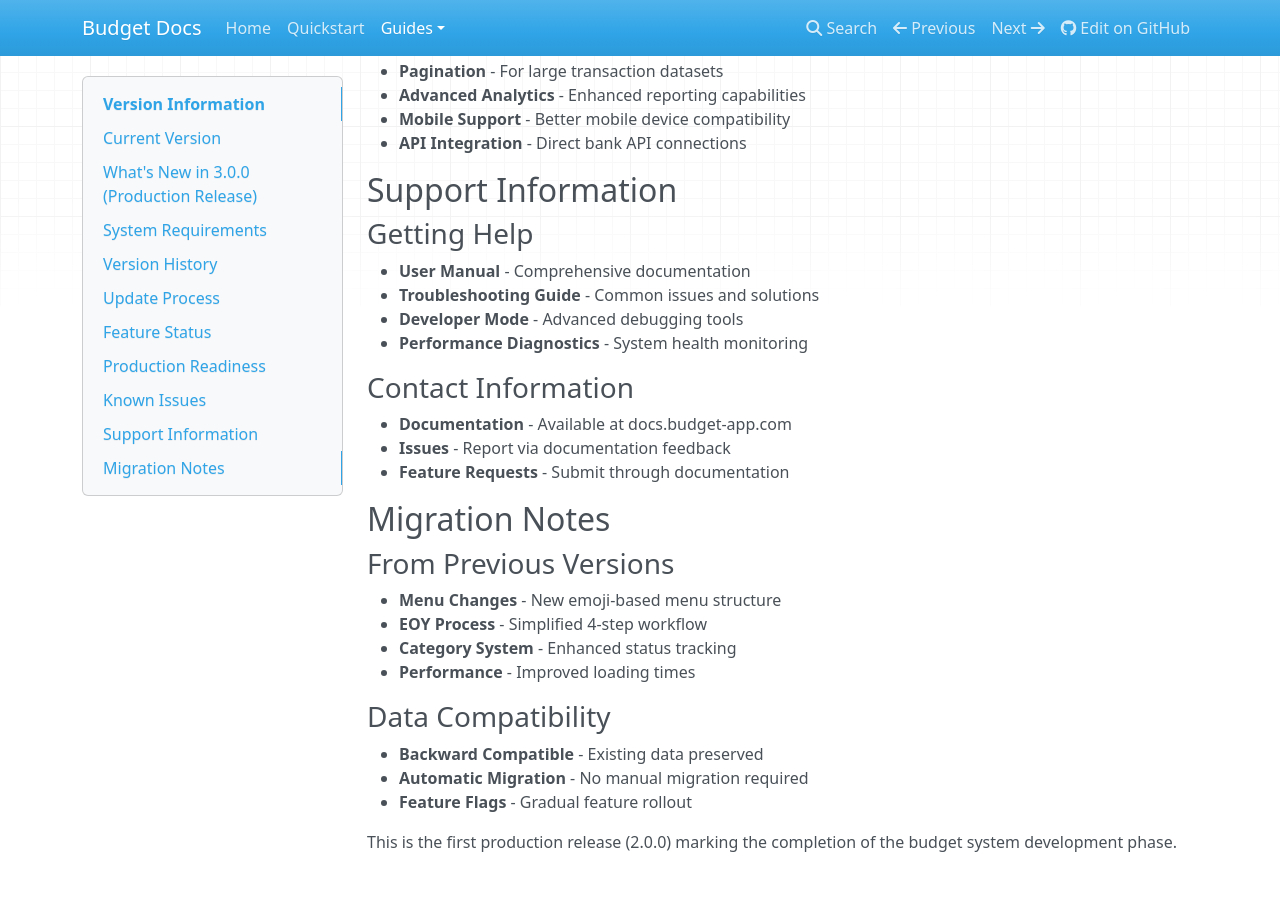
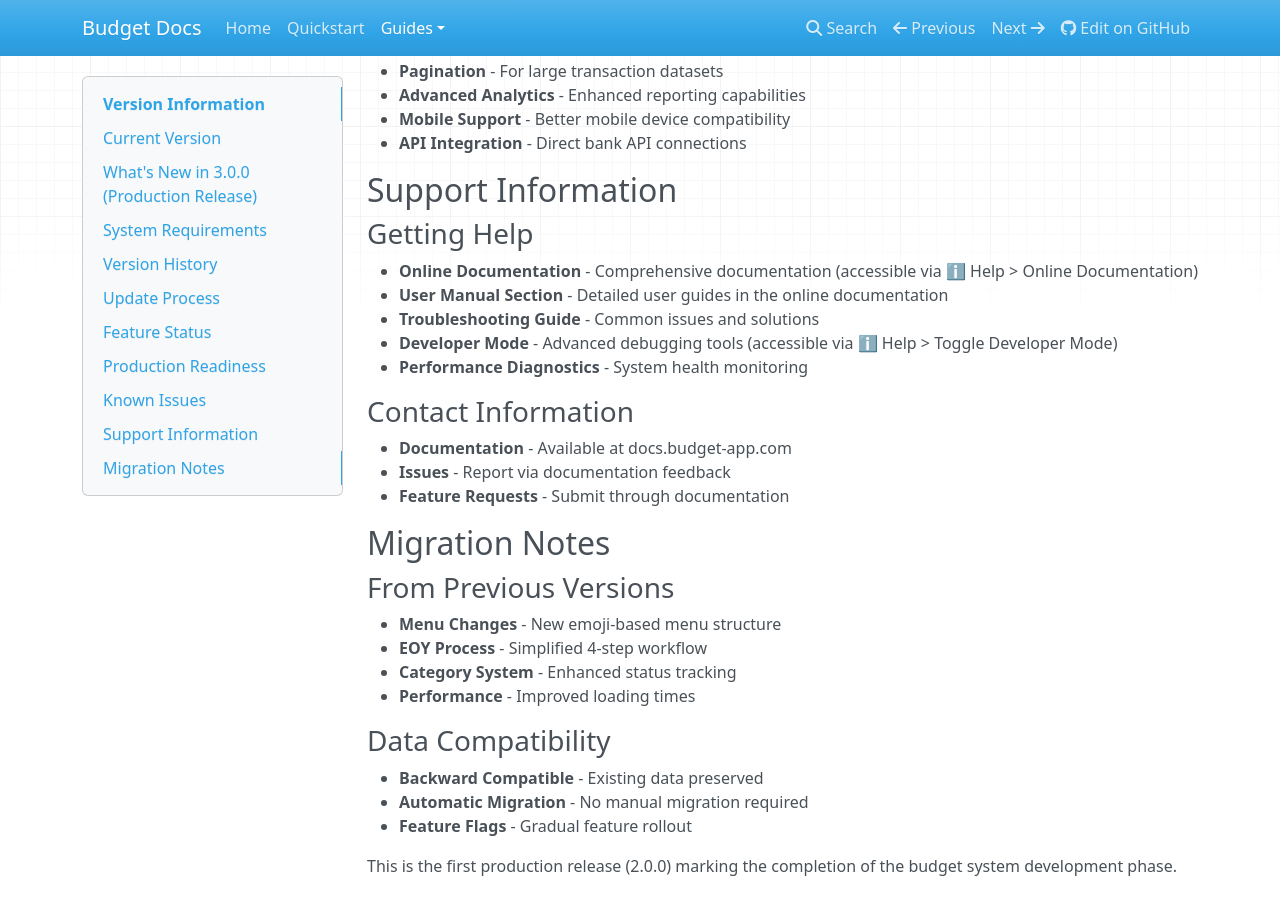
Before and after one commit to griadooss/budget-docs, an MkDocs documentation site: the page built from docs/guides/system/version.md, in a window 1280 px wide and 900 px high, scrolled down 3026 px. Built offline with MkDocs 1.6.1, drawn with Linux system fonts in a browser that asks for light colours; nearby versions of some CDN libraries.

Commit message:
Fix incorrect User Manual menu reference
- Remove non-existent 'User Manual' menu item from quickstart guide
- Clarify that User Manual exists as documentation section, not menu item
- Update version.md to distinguish between menu items and documentation sections
- Correct help menu references to match actual implementation:
  - Online Documentation (menu item)
  - About (Version Info) (menu item)
  - Toggle Developer Mode (menu item)
- User Manual is a section within online documentation, not a separate menu

```diff
--- a/docs/guides/system/version.md
+++ b/docs/guides/system/version.md
@@ -168,9 +168,10 @@ description: 'Current version and update information'
 ## Support Information
 
 ### Getting Help
-- **User Manual** - Comprehensive documentation
+- **Online Documentation** - Comprehensive documentation (accessible via ℹ️ Help > Online Documentation)
+- **User Manual Section** - Detailed user guides in the online documentation
 - **Troubleshooting Guide** - Common issues and solutions
-- **Developer Mode** - Advanced debugging tools
+- **Developer Mode** - Advanced debugging tools (accessible via ℹ️ Help > Toggle Developer Mode)
 - **Performance Diagnostics** - System health monitoring
 
 ### Contact Information
```
Also changed, not shown: docs/quickstart.md (+0 -1 lines).
